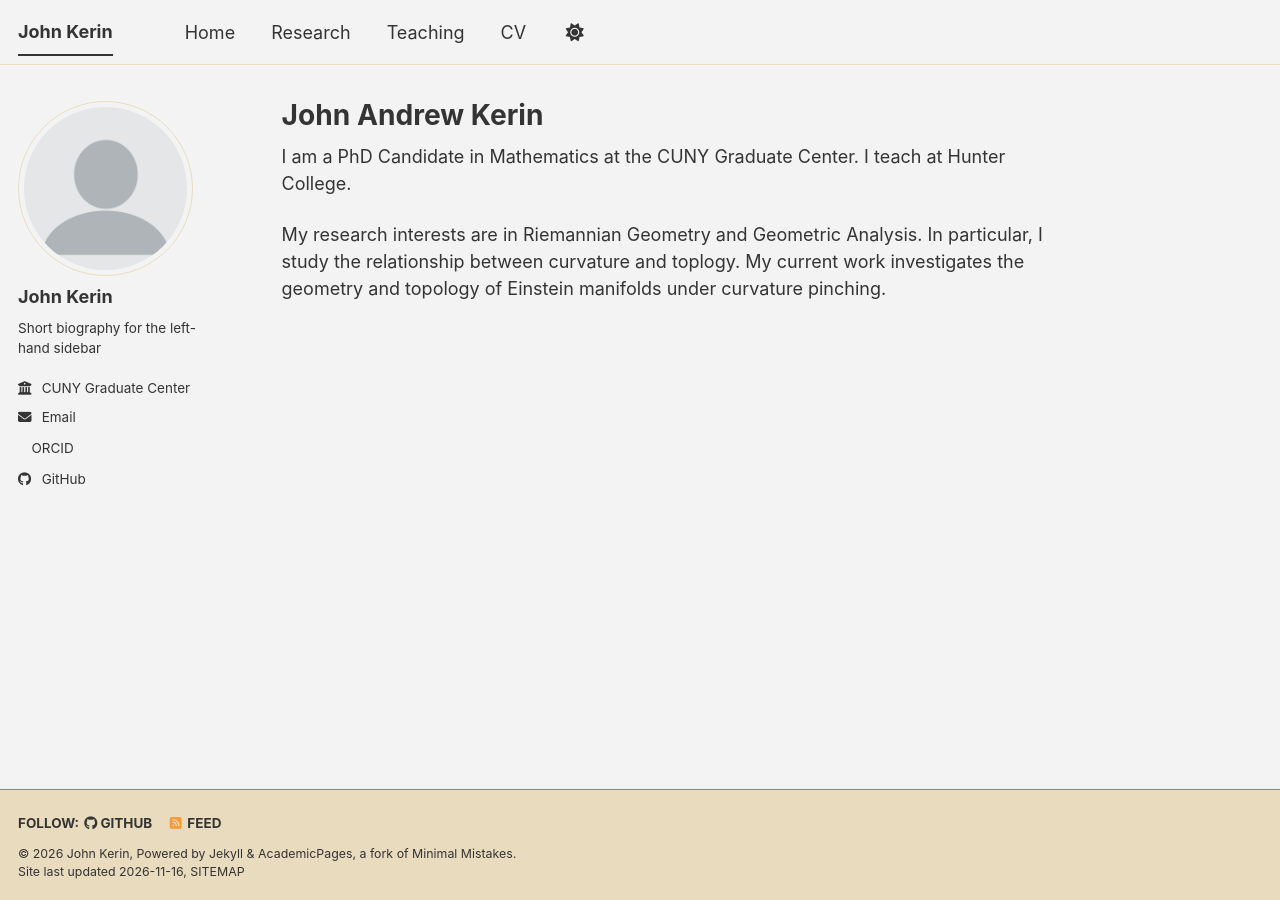
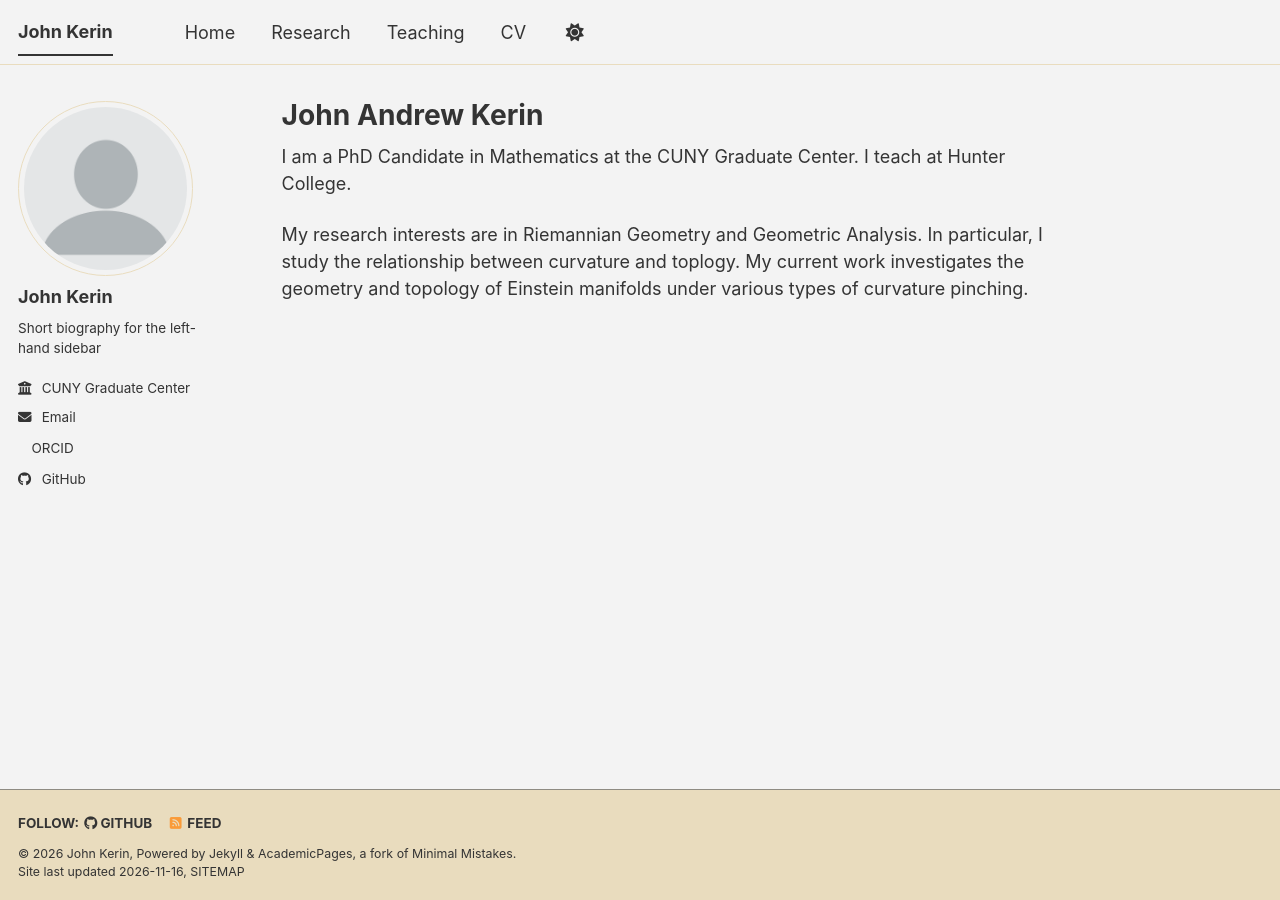
Before and after one commit to johnandrewkerin/johnandrewkerin.github.io, a Jekyll site: the page built from _pages/about.md, in a window 1280 px wide. Built offline with Jekyll 4.4.1, drawn with Linux system fonts in a browser that asks for light colours; a script bundle is joined from its source files by our own code; a style sheet for code colours, icons or effects is not loaded.

Commit message:
Update about.md

```diff
--- a/_pages/about.md
+++ b/_pages/about.md
@@ -7,4 +7,4 @@ author_profile: true
 
 I am a PhD Candidate in Mathematics at the CUNY Graduate Center. I teach at Hunter College.
 
-My research interests are in Riemannian Geometry and Geometric Analysis. In particular, I study the relationship between curvature and toplogy. My current work investigates the geometry and topology of Einstein manifolds under curvature pinching.
+My research interests are in Riemannian Geometry and Geometric Analysis. In particular, I study the relationship between curvature and toplogy. My current work investigates the geometry and topology of Einstein manifolds under various types of curvature pinching.
```
